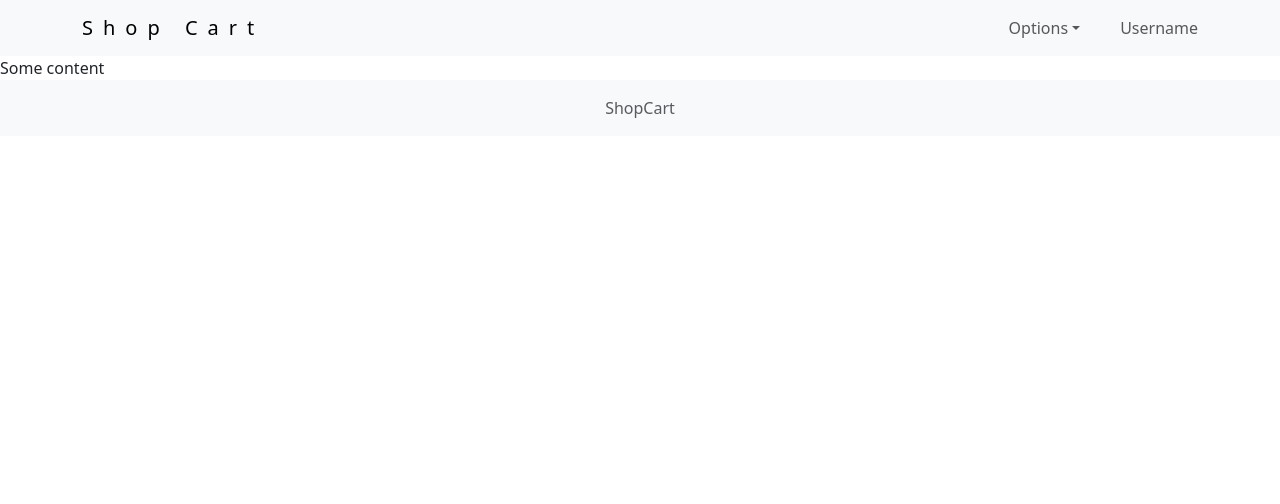
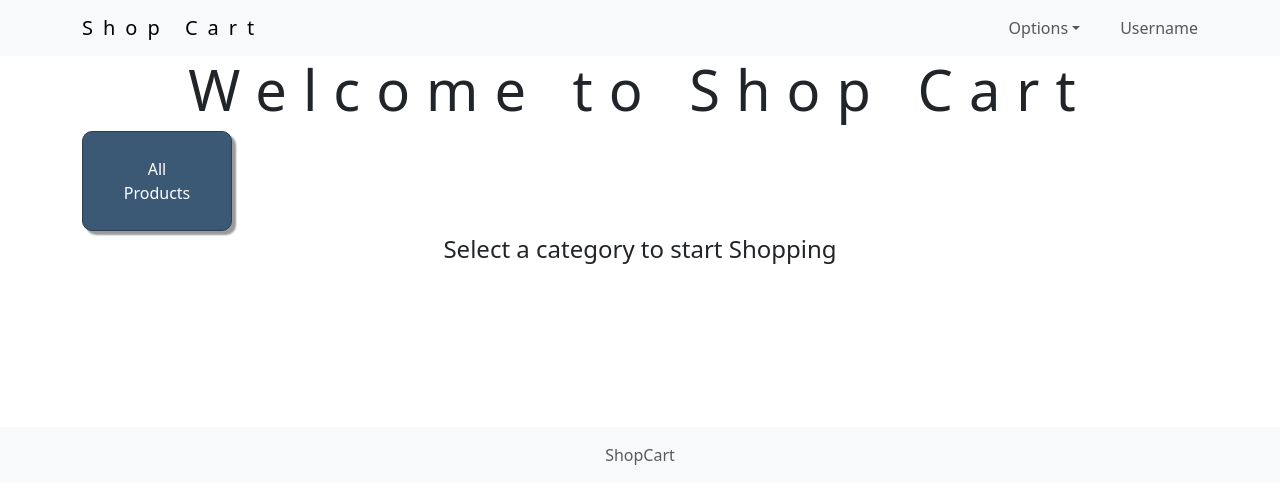
Before and after one commit to swasthik-007/E-commerce_react-m-, a React (Vite) app: page / in a window 1280 px wide. Shown: the top 504 px of the page. Built offline with nearby package versions, Linux system fonts and the light colour scheme.

Commit message:
added homepage UI

```diff
--- a/src/App.jsx
+++ b/src/App.jsx
@@ -1,17 +1,24 @@
 import './App.css'
 import Footer from './components/Footer/Footer'
 import Header from './components/Header/Header'
+import Home from './pages/Home/Home'
 function App() {
 
   return (
     <div className="app-wrapper">
-      <Header color="light" light={true} expand="md" container="md"/>
-      <div>
-        Some content
-      </div>
+      {/* Common header for all pages */}
+      <Header
+        color="light"
+        light={true}
+        expand="md"
+        container="md"
+      />
+
+      <Home />
+
+      {/* Common footer for all pages */}
       <Footer />
     </div>
   )
 }
-
 export default App
--- /dev/null
+++ b/src/components/CategoryItem/CategoryItem.jsx
@@ -0,0 +1,10 @@
+function CategoryItem({ itemName }) {
+    return (
+        <div className="category-item d-flex align-items-center justify-content-center">
+            <a href="productList.html">{itemName}</a>
+        </div>
+    );
+
+}
+
+export default CategoryItem;
--- a/src/components/Footer/Footer.jsx
+++ b/src/components/Footer/Footer.jsx
@@ -1,11 +1,13 @@
 function Footer() {
     return (
-        <footer className="footer mt-auto py-3 bg-body-tertiary">
+        <footer
+            style={{marginTop: '10rem'}}
+            className="footer py-3 bg-body-tertiary"
+        >
             <div className="container d-flex justify-content-center" >
                 <span className="text-body-secondary">ShopCart</span>
             </div>
         </footer>
     )
 }
-
 export default Footer;
--- a/src/index.css
+++ b/src/index.css
@@ -0,0 +1,17 @@
+:root {
+    --blue-gray: #ecf0f1;
+    --pale-blue: #2c3e50;
+    --mid-gray: #999;
+    --jean-blue: #3b5875;
+    --light-blue: #95afc0;
+    --sky-blue: #dff9fb;
+    --dark-sky-blue: #c7ecee;
+    --light-gray: #ccc;
+}
+html {
+    box-sizing: border-box;
+}
+
+*, *::before, *::after {
+    box-sizing: inherit;
+}
--- /dev/null
+++ b/src/pages/Home/Home.css
@@ -0,0 +1,40 @@
+.home-title {
+    font-size: 3.5rem;
+    margin-top: 5rem;
+    letter-spacing: 1rem;
+}
+
+.category-title {
+    margin-top: 3rem;
+    font-size: 1.5rem;
+}
+
+
+.category-list {
+    margin-top: 3rem;
+    gap: 1rem;
+}
+
+.category-item {
+    border: 1px solid var(--pale-blue);
+    box-shadow: 4px 4px 2px var(--mid-gray);
+    width: 150px;
+    background-color: var(--jean-blue);
+    padding: 20px 30px;
+    border-radius: 10px;
+    text-align: center;
+    min-height: 100px;
+    min-width: 135px;
+}
+
+.category-item a {
+    color: white;
+    text-decoration: none;
+    font-size: 1rem;
+
+}
+
+.category-item:hover {
+    box-shadow: 0px 0px;
+    transition: box-shadow 0.15s linear 0s;
+}
--- /dev/null
+++ b/src/pages/Home/Home.jsx
@@ -0,0 +1,23 @@
+// CSS imports
+import CategoryItem from '../../components/CategoryItem/CategoryItem';
+import './Home.css';
+
+function Home() {
+    return (
+        <div className="container">
+            <div className="row">
+                <h2 className="home-title text-center">Welcome to Shop Cart</h2>
+                <div className="category-list d-flex flex-row justify-content-between align-items-center" id="categoryList">
+
+                    <CategoryItem itemName="All Products" />
+
+                </div>
+                <div className="category-title text-center">
+                    Select a category to start Shopping
+                </div>
+            </div>
+        </div>
+    );
+}
+
+export default Home;
```
